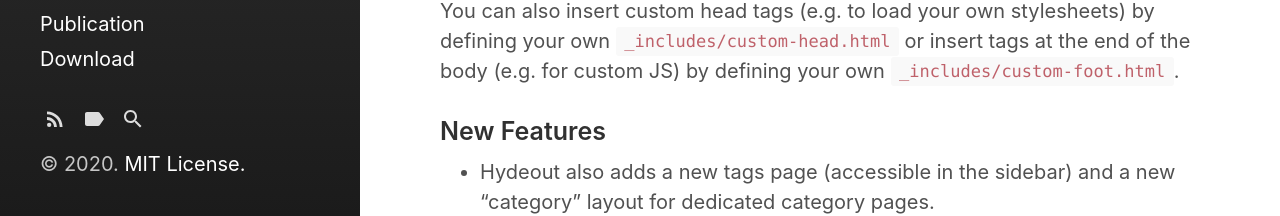
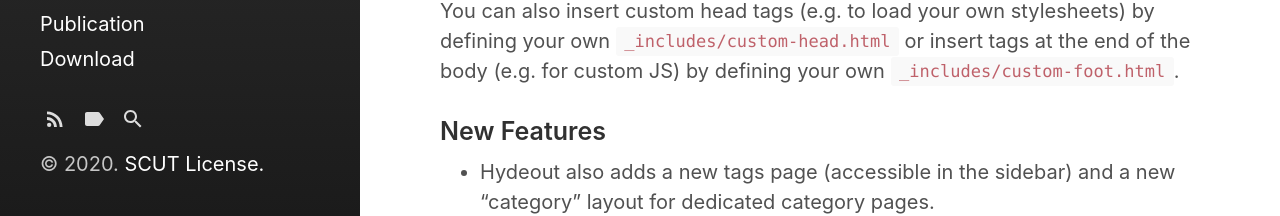
Before and after one commit to Dofboom/Dofboom.github.io, a Jekyll site: the page built from index.html, in a window 1280 px wide and 900 px high, scrolled down 577 px. Shown: the part 681-897 px from the top of the window. Built offline with Jekyll 4.4.1, drawn with Linux system fonts in a browser that asks for light colours; the list of posts is cut into pages by our own code.

Commit message:
index and copyright

```diff
--- a/_includes/copyright.html
+++ b/_includes/copyright.html
@@ -1,4 +1,4 @@
 <p>
   &copy; {{ site.time | date: '%Y' }}.
-  <a href="{{ "/LICENSE.md" | relative_url }}">MIT License.</a>
+  <a>SCUT License.</a>
 </p>
--- a/index.html
+++ b/index.html
@@ -1,4 +1,4 @@
 ---
 layout: index
-title: Home
+title: Homepage
 ---
```
